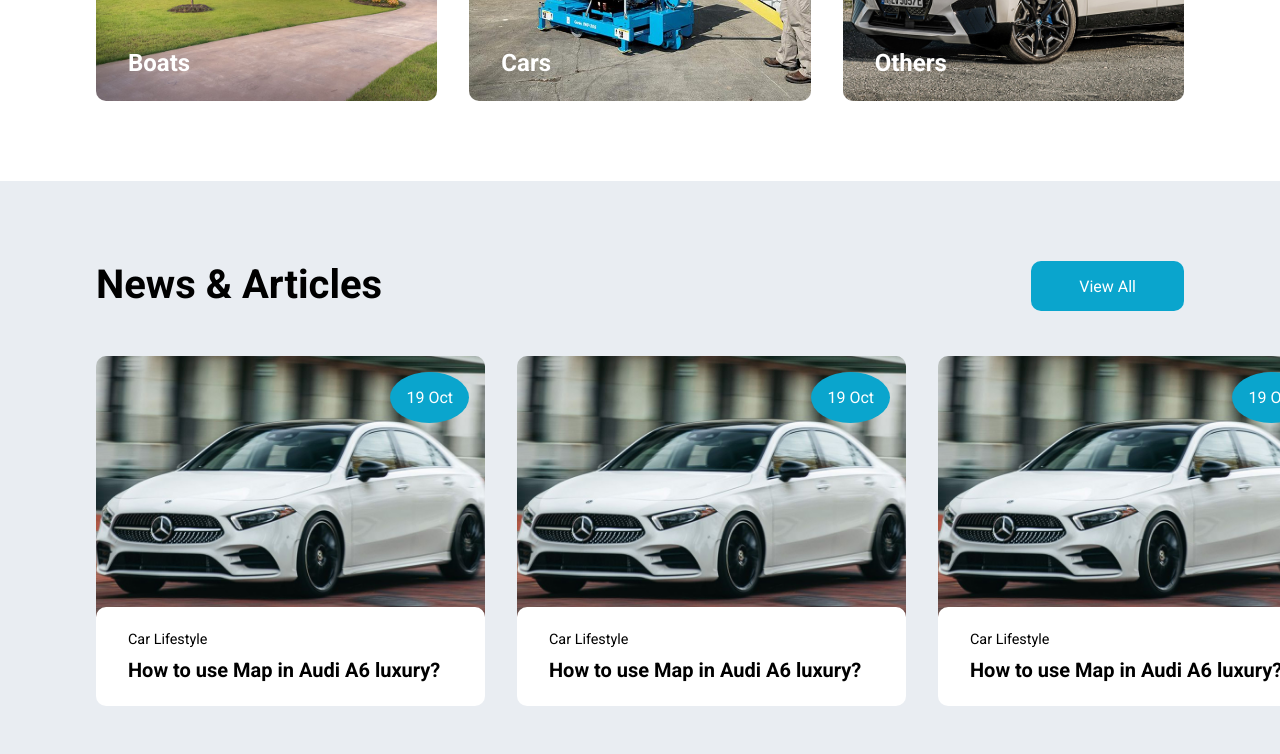
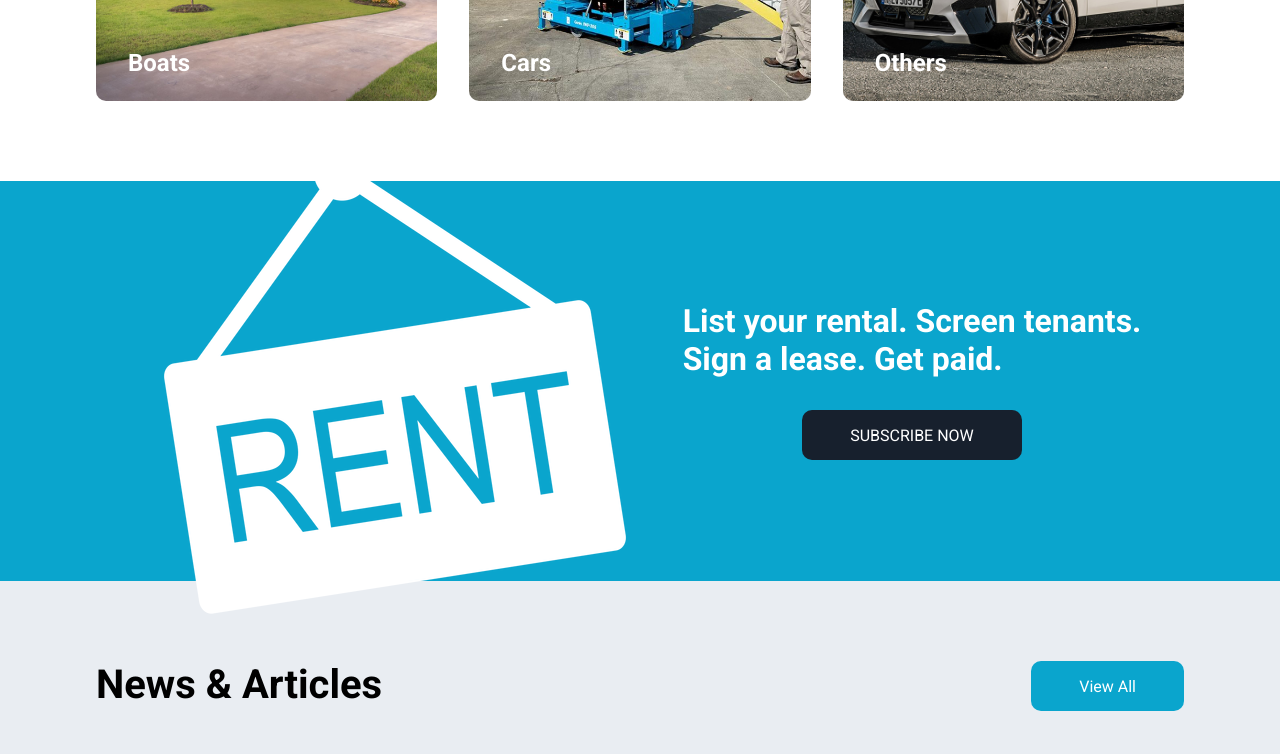
Before and after one commit to arshaddanish/rento, a React (Create React App) app: page / in a window 1280 px wide. Shown: the part 1480-2234 px from the top of the page. Built offline with nearby package versions, Linux system fonts and the light colour scheme.

Commit message:
subscribe

```diff
--- a/src/App.js
+++ b/src/App.js
@@ -12,6 +12,7 @@ import ScrollToTop from "./ScrollToTop";
 import News from "./pages/home/News";
 import ForgotPass from "./pages/login/ForgotPass";
 import Contact from "./pages/contact/Contact";
+import Subscription from "./pages/subscription/Subscription";
 
 export default function App() {
   return (
@@ -26,6 +27,7 @@ export default function App() {
         <Route path="/news" element={<News type="view-all" />} />
         <Route path="/forgot" element={<ForgotPass />} />
         <Route path="/contact" element={<Contact />} />
+        <Route path="/subscribe" element={<Subscription />} />
         <Route
           path="/category/vehicles"
           element={<Items backImg="vehicles" />}
--- a/src/pages/contact/contact.scss
+++ b/src/pages/contact/contact.scss
@@ -1,6 +1,7 @@
 .contact-main{
     display: grid;
-    grid-template-columns: 90%;
+    // grid-template-columns: 90%;
+    padding: 0 6rem;
     height: 100vh;
     align-items: center;
     justify-content: center;
--- a/src/pages/home/Home.js
+++ b/src/pages/home/Home.js
@@ -3,12 +3,14 @@ import Categories from "./Categories";
 import Landing from "./Landing";
 import "./home.scss";
 import News from "./News";
+import Subscribe from "./Subscribe";
 
 export default function Home() {
   return (
     <>
       <Landing />
       <Categories />
+      <Subscribe />
       <News />
     </>
   );
--- /dev/null
+++ b/src/pages/home/Subscribe.js
@@ -0,0 +1,23 @@
+import React from 'react'
+import './home.scss'
+import { useNavigate } from "react-router-dom"
+
+const Subscribe = () => {
+  const navigate = useNavigate();
+  const navigateToSubscription = () => {
+    navigate('/subscribe');
+  }
+  return (
+    <div className='home-subscribe'>
+        <div>
+          <img src={require("../../assets/images/subscribe/rent.png")} alt="" />
+        </div>
+        <div>
+          <h1>List your rental. Screen tenants.<br />Sign a lease. Get paid.</h1>
+          <div className='home-subscribe-btn'><button onClick={navigateToSubscription}>SUBSCRIBE NOW</button></div>
+        </div>
+    </div>
+  )
+}
+
+export default Subscribe
--- a/src/pages/home/home.scss
+++ b/src/pages/home/home.scss
@@ -194,3 +194,46 @@
     }
   }
 }
+
+
+.home-subscribe{
+  height: 50vh;
+  background-color: #0AA5CD;
+  padding: 0 6rem;
+  display: flex;
+  justify-content: center;
+  align-items: center;
+  row-gap: 1rem;
+  column-gap: 2rem;
+  div{
+    height: fit-content;
+  }
+  h1{
+    font-size: 2rem;
+    // text-align: center;
+    color: white;
+    padding-bottom: 2rem;
+    // transition: 3s;
+  }
+  // h1:hover{
+  //   font-size: 3.5rem;
+  // }
+  .home-subscribe-btn{
+    justify-self: center;
+    button {
+      cursor: pointer;
+      color: #fff;
+      background: #17202d;
+      padding: 0 3rem;
+      height: 50px;
+      border: none;
+      border-radius: 10px;
+      font-size: 1rem;
+
+      &:hover {
+        background: #818a91;
+      }
+    }
+  }
+
+}
--- a/src/pages/subscription/Subscribe.js
+++ b/src/pages/subscription/Subscription.js
@@ -1,8 +1,8 @@
 import React from 'react'
-import './subscribe.scss'
+import './subscription.scss'
 import SubscriptionCard from './SubscriptionCard'
 
-const Subscribe = () => {
+const Subscription = () => {
   return (
     <div className='subscribe-main'>
         <div className="subscribe-sub">
@@ -14,4 +14,4 @@ const Subscribe = () => {
   )
 }
 
-export default Subscribe
+export default Subscription
--- a/src/pages/subscription/SubscriptionCard.js
+++ b/src/pages/subscription/SubscriptionCard.js
@@ -3,7 +3,9 @@ import './subscriptionCard.scss'
 
 const SubscriptionCard = ({period,price}) => {
   return (
-    <div>SubscriptionCard</div>
+    <div>
+
+    </div>
   )
 }
 
```
Also changed, not shown: src/assets/images/subscribe/rent.png (added), src/pages/subscription/subscription.scss (renamed from src/pages/subscription/subscribe.scss).
